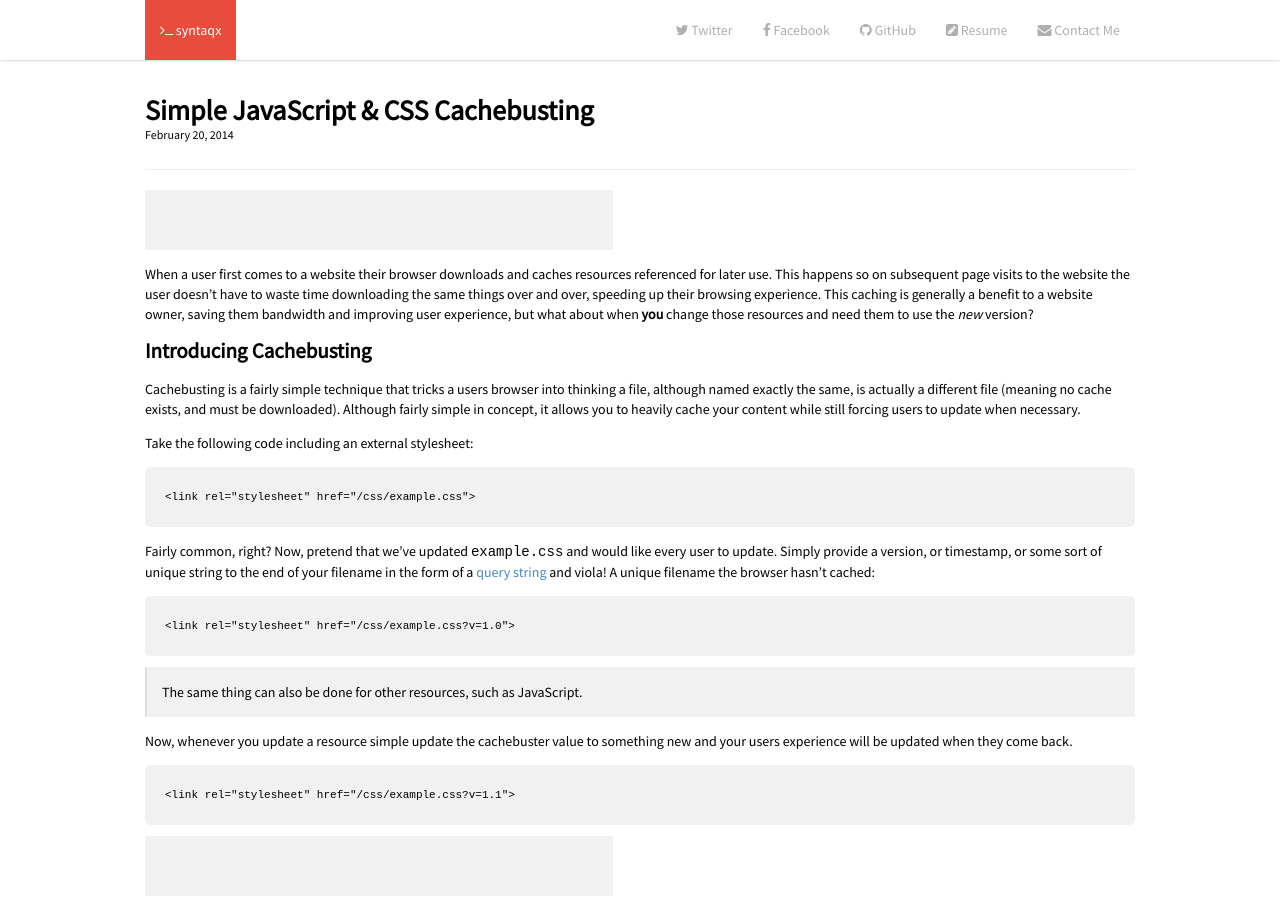
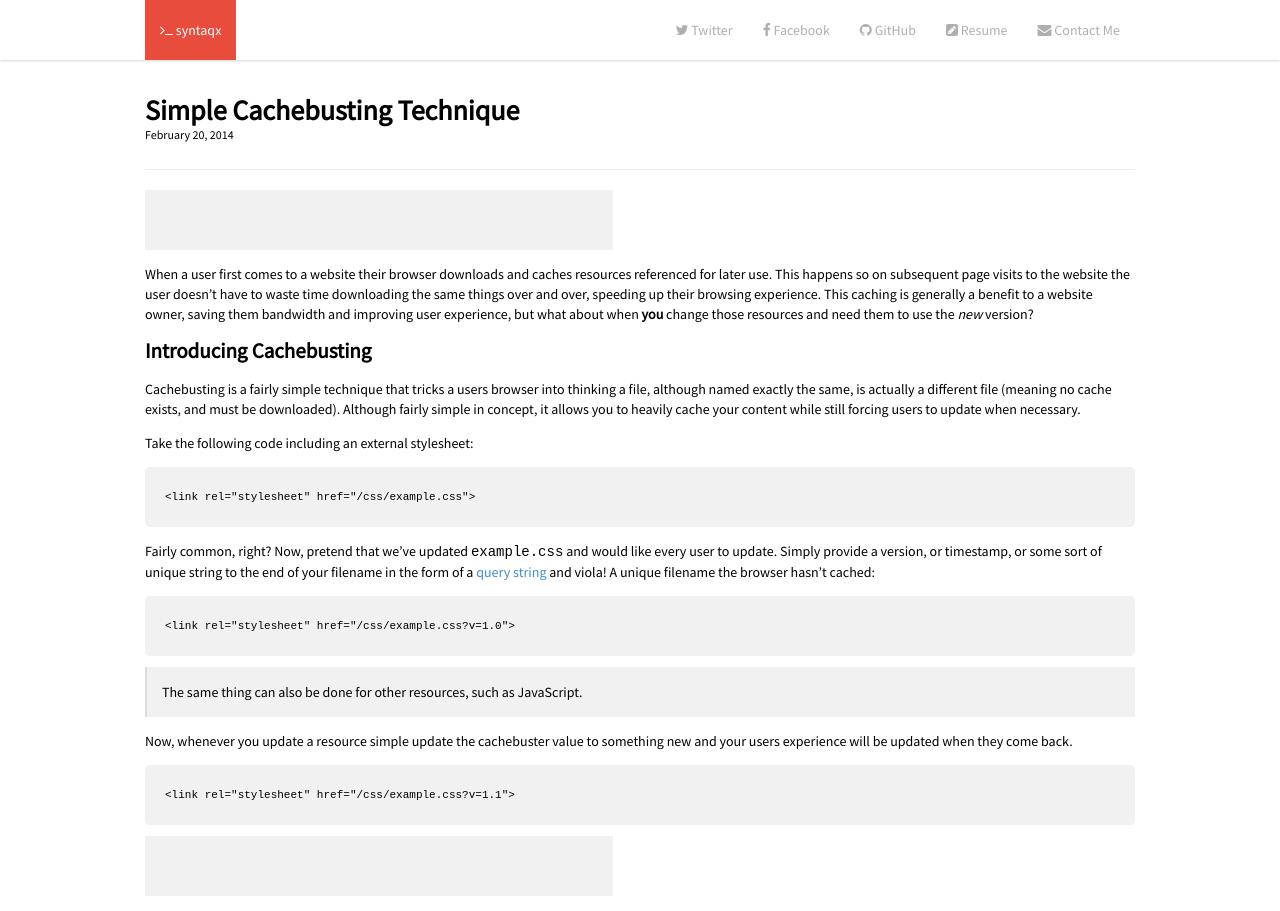
Before and after one commit to syntaqx/syntaqx.github.io, a Jekyll site: the page built from _posts/2014-02-20-simple-cachebusting.md, in a window 1280 px wide. Built offline with Jekyll 4.4.1, drawn with Linux system fonts in a browser that asks for light colours; nearby versions of some CDN libraries; Markdown is read by kramdown in place of the engine named in the settings.

Commit message:
fixing URL for the post

```diff
--- a/_posts/2014-02-20-simple-js-and-css-cachebusting.md
+++ b/_posts/2014-02-20-simple-cachebusting.md
@@ -1,6 +1,6 @@
 ---
 layout: post
-title: Simple JavaScript & CSS Cachebusting
+title: Simple Cachebusting Technique
 ---
 
 When a user first comes to a website their browser downloads and caches
```
